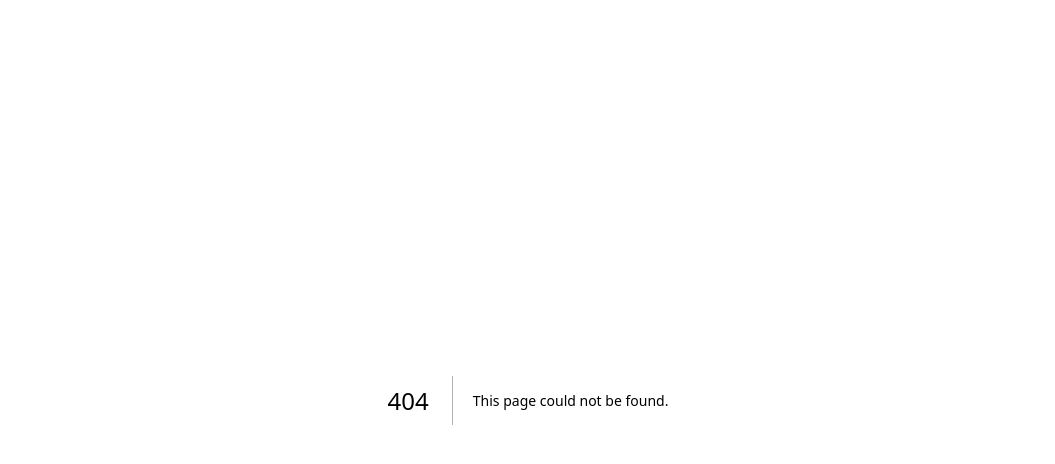
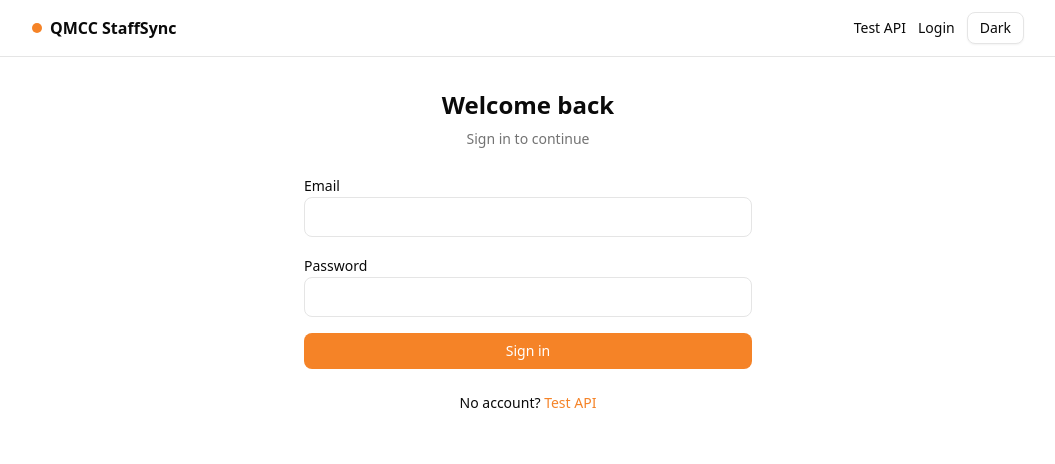
Before and after one commit to Moiz-CodeByte/BaseCamp-StaffSync, a Next.js app: page /login in a window 1280 px wide. Before the commit this address had no page. Shown: the top 464 px of the page, without its empty margins (112-1167 px from the left). Built offline with nearby package versions, Linux system fonts and the light colour scheme; no server answers.

Commit message:
implement login page and navbar, add theme toggle component, and update global styles

```diff
--- a/src/app/globals.css
+++ b/src/app/globals.css
@@ -51,8 +51,9 @@
   --card-foreground: oklch(0.145 0 0);
   --popover: oklch(1 0 0);
   --popover-foreground: oklch(0.145 0 0);
-  --primary: oklch(0.205 0 0);
-  --primary-foreground: oklch(0.985 0 0);
+  /* Brand primary color */
+  --primary: #f58327;
+  --primary-foreground: #ffffff;
   --secondary: oklch(0.97 0 0);
   --secondary-foreground: oklch(0.205 0 0);
   --muted: oklch(0.97 0 0);
@@ -85,8 +86,9 @@
   --card-foreground: oklch(0.985 0 0);
   --popover: oklch(0.205 0 0);
   --popover-foreground: oklch(0.985 0 0);
-  --primary: oklch(0.922 0 0);
-  --primary-foreground: oklch(0.205 0 0);
+  /* Keep brand color in dark mode */
+  --primary: #f58327;
+  --primary-foreground: #0b0b0b;
   --secondary: oklch(0.269 0 0);
   --secondary-foreground: oklch(0.985 0 0);
   --muted: oklch(0.269 0 0);
--- a/src/app/layout.js
+++ b/src/app/layout.js
@@ -1,5 +1,6 @@
 import { Geist, Geist_Mono } from "next/font/google";
 import "./globals.css";
+import Navbar from "@/components/navbar";
 
 const geistSans = Geist({
   variable: "--font-geist-sans",
@@ -20,7 +21,10 @@ export default function RootLayout({ children }) {
   return (
     <html lang="en">
       <body className={`${geistSans.variable} ${geistMono.variable} antialiased`}>
-        {children}
+        <Navbar />
+        <main className="mx-auto max-w-5xl px-4 py-8">
+          {children}
+        </main>
       </body>
     </html>
   );
--- /dev/null
+++ b/src/app/login/page.jsx
@@ -0,0 +1,56 @@
+'use client';
+
+import { useState } from 'react';
+import { useRouter } from 'next/navigation';
+import { api } from '@/lib/api';
+import { Button } from '@/components/ui/button';
+import { Input } from '@/components/ui/input';
+
+export default function LoginPage() {
+  const router = useRouter();
+  const [email, setEmail] = useState('');
+  const [password, setPassword] = useState('');
+  const [loading, setLoading] = useState(false);
+  const [error, setError] = useState(null);
+
+  const onSubmit = async (e) => {
+    e.preventDefault();
+    setError(null);
+    setLoading(true);
+    try {
+      const { data } = await api.post('/api/auth/login', { email, password });
+      localStorage.setItem('token', data.token);
+      router.push('/');
+    } catch (err) {
+      setError(err?.response?.data?.message || err.message);
+    } finally {
+      setLoading(false);
+    }
+  };
+
+  return (
+    <div className="mx-auto w-full max-w-md space-y-6">
+      <div className="space-y-2 text-center">
+        <h1 className="text-2xl font-semibold">Welcome back</h1>
+        <p className="text-sm text-muted-foreground">Sign in to continue</p>
+      </div>
+      <form onSubmit={onSubmit} className="space-y-4">
+        <div className="space-y-1">
+          <label htmlFor="email" className="text-sm">Email</label>
+          <Input id="email" type="email" value={email} onChange={(e) => setEmail(e.target.value)} required />
+        </div>
+        <div className="space-y-1">
+          <label htmlFor="password" className="text-sm">Password</label>
+          <Input id="password" type="password" value={password} onChange={(e) => setPassword(e.target.value)} required />
+        </div>
+        {error && <p className="text-sm text-red-600">{String(error)}</p>}
+        <Button type="submit" disabled={loading} className="w-full bg-primary text-primary-foreground">
+          {loading ? 'Signing in...' : 'Sign in'}
+        </Button>
+      </form>
+      <p className="text-center text-sm">
+        No account? <a className="text-primary hover:underline" href="/test">Test API</a>
+      </p>
+    </div>
+  );
+}
--- a/src/app/page.js
+++ b/src/app/page.js
@@ -1,42 +1,38 @@
-import Image from "next/image";
+import Link from "next/link";
 import { Button } from "@/components/ui/button";
 
 export default function Home() {
   return (
-    <div className="flex min-h-screen items-center justify-center bg-zinc-50 font-sans dark:bg-black">
-      <main className="flex min-h-screen w-full max-w-3xl flex-col items-center justify-between py-32 px-16 bg-white dark:bg-black sm:items-start">
-        <Image
-          className="dark:invert"
-          src="/next.svg"
-          alt="Next.js logo"
-          width={100}
-          height={20}
-          priority
-        />
-        <div className="flex flex-col items-center gap-6 text-center sm:items-start sm:text-left">
-          <h1 className="max-w-xs text-3xl font-semibold leading-10 tracking-tight text-black dark:text-zinc-50">
-            To get started, edit the page.js file.
-            <Button className="ml-2">Click me</Button>
-          </h1>
+    <div className="space-y-8">
+      <section className="rounded-xl border bg-card p-8">
+        <h1 className="text-3xl font-bold tracking-tight">QMCC StaffSync</h1>
+        <p className="mt-2 text-muted-foreground max-w-prose">
+          A modern HRMS for QMCC built with Next.js, MongoDB, and a clean component library.
+        </p>
+        <div className="mt-6 flex gap-3">
+          <Link href="/login">
+            <Button className="bg-primary text-primary-foreground">Login</Button>
+          </Link>
+          <Link href="/test">
+            <Button variant="outline">Test API</Button>
+          </Link>
         </div>
-        <div className="flex flex-col gap-4 text-base font-medium sm:flex-row">
-          <a
-            className="flex h-12 w-full items-center justify-center gap-2 rounded-full bg-foreground px-5 text-background transition-colors hover:bg-[#383838] dark:hover:bg-[#ccc] md:w-[158px]"
-            href="https://vercel.com/new"
-            target="_blank"
-            rel="noopener noreferrer"
-          >
-            <Image
-              className="dark:invert"
-              src="/vercel.svg"
-              alt="Vercel logomark"
-              width={16}
-              height={16}
-            />
-            Deploy Now
-          </a>
+      </section>
+
+      <section className="grid gap-4 md:grid-cols-3">
+        <div className="rounded-lg border p-4">
+          <h3 className="font-semibold">Attendance</h3>
+          <p className="text-sm text-muted-foreground">Track daily attendance and shifts.</p>
         </div>
-      </main>
+        <div className="rounded-lg border p-4">
+          <h3 className="font-semibold">Leave</h3>
+          <p className="text-sm text-muted-foreground">Manage leave applications and approvals.</p>
+        </div>
+        <div className="rounded-lg border p-4">
+          <h3 className="font-semibold">Payroll</h3>
+          <p className="text-sm text-muted-foreground">Automate payroll with role-based controls.</p>
+        </div>
+      </section>
     </div>
   );
 }
--- /dev/null
+++ b/src/components/navbar.jsx
@@ -0,0 +1,22 @@
+"use client";
+
+import Link from "next/link";
+import ThemeToggle from "@/components/theme-toggle";
+
+export default function Navbar() {
+  return (
+    <header className="w-full border-b bg-white/70 dark:bg-black/50 backdrop-blur supports-[backdrop-filter]:bg-white/40 dark:supports-[backdrop-filter]:bg-black/30">
+      <nav className="mx-auto max-w-5xl flex items-center justify-between py-3 px-4">
+        <Link href="/" className="flex items-center gap-2 font-semibold">
+          <span className="inline-block size-2.5 rounded-full bg-primary" />
+          <span>QMCC StaffSync</span>
+        </Link>
+        <div className="flex items-center gap-3">
+          <Link href="/test" className="text-sm hover:underline">Test API</Link>
+          <Link href="/login" className="text-sm hover:underline">Login</Link>
+          <ThemeToggle />
+        </div>
+      </nav>
+    </header>
+  );
+}
--- /dev/null
+++ b/src/components/theme-toggle.jsx
@@ -0,0 +1,44 @@
+"use client";
+
+import { useEffect, useState, useCallback } from "react";
+import { Button } from "@/components/ui/button";
+
+export default function ThemeToggle() {
+  const getInitialTheme = () => {
+    if (typeof window === 'undefined') return 'light';
+    const saved = localStorage.getItem('theme');
+    if (saved === 'light' || saved === 'dark') return saved;
+    const prefersDark = window.matchMedia('(prefers-color-scheme: dark)').matches;
+    return prefersDark ? 'dark' : 'light';
+  };
+
+  const [theme, setTheme] = useState(getInitialTheme);
+
+  const applyTheme = useCallback((next) => {
+    setTheme(next);
+    if (typeof document !== 'undefined') {
+      if (next === "dark") document.documentElement.classList.add("dark");
+      else document.documentElement.classList.remove("dark");
+    }
+    if (typeof localStorage !== 'undefined') {
+      localStorage.setItem("theme", next);
+    }
+  }, []);
+
+  useEffect(() => {
+    // Sync the current theme to DOM and storage whenever it changes
+    if (typeof document !== 'undefined') {
+      if (theme === 'dark') document.documentElement.classList.add('dark');
+      else document.documentElement.classList.remove('dark');
+    }
+    if (typeof localStorage !== 'undefined') {
+      localStorage.setItem('theme', theme);
+    }
+  }, [theme]);
+
+  return (
+    <Button variant="outline" size="sm" onClick={() => applyTheme(theme === "dark" ? "light" : "dark")} aria-label="Toggle theme">
+      {theme === "dark" ? "Light" : "Dark"}
+    </Button>
+  );
+}
--- /dev/null
+++ b/src/components/ui/input.jsx
@@ -0,0 +1,22 @@
+import * as React from "react";
+import { cn } from "@/lib/utils";
+
+const Input = React.forwardRef(({ className, type, ...props }, ref) => {
+  return (
+    <input
+      type={type}
+      className={cn(
+        "flex h-10 w-full rounded-md border border-input bg-background px-3 py-2 text-sm",
+        "ring-offset-background file:border-0 file:bg-transparent file:text-sm file:font-medium",
+        "placeholder:text-muted-foreground focus-visible:outline-none focus-visible:ring-2 focus-visible:ring-ring focus-visible:ring-offset-2",
+        "disabled:cursor-not-allowed disabled:opacity-50",
+        className
+      )}
+      ref={ref}
+      {...props}
+    />
+  );
+});
+Input.displayName = "Input";
+
+export { Input };
```
